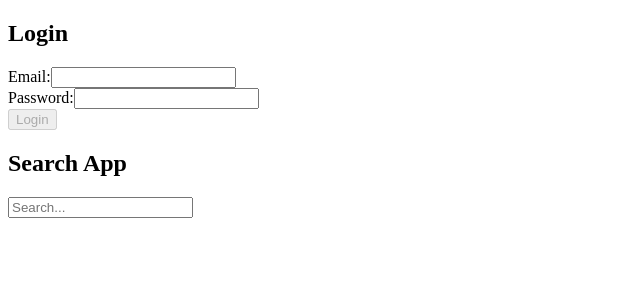
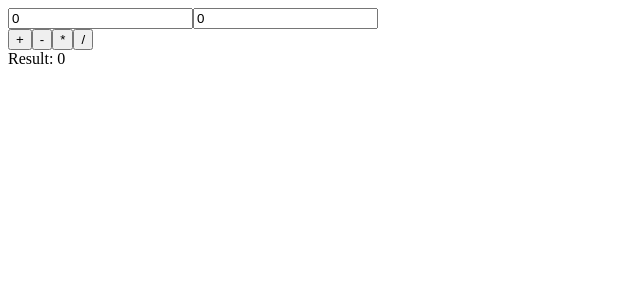
Before and after one commit to madhavi-anneboina/my-first-angularproject, an Angular app: page / in a window 1280 px wide. Shown: the top 300 px of the page, without its empty margins (0-640 px from the left). Built offline with nearby package versions, Linux system fonts and the light colour scheme.

Commit message:
added calculator app

```diff
--- a/src/app/app.component.html
+++ b/src/app/app.component.html
@@ -1,4 +1,5 @@
 <!-- <app-header></app-header>
 <app-todo></app-todo> -->
-<app-login></app-login>
-<app-search></app-search>
+<!-- <app-login></app-login>
+<app-search></app-search> -->
+<app-calculator></app-calculator>
--- a/src/app/app.module.ts
+++ b/src/app/app.module.ts
@@ -8,6 +8,7 @@ import { HeaderComponent } from './header/header.component';
 import { TodoComponent } from './todo/todo.component';
 import { LoginComponent } from './login/login.component';
 import { SearchComponent } from './search/search.component';
+import { CalculatorComponent } from './calculator/calculator.component';
 
 @NgModule({
   declarations: [
@@ -15,7 +16,8 @@ import { SearchComponent } from './search/search.component';
     HeaderComponent,
     TodoComponent,
     LoginComponent,
-    SearchComponent
+    SearchComponent,
+    CalculatorComponent
   ],
   imports: [
     BrowserModule,
--- /dev/null
+++ b/src/app/calculator/calculator.component.html
@@ -0,0 +1,13 @@
+<div class="calculator">
+    <input type="number" [(ngModel)]="num1" placeholder="Enter number 1">
+    <input type="number" [(ngModel)]="num2" placeholder="Enter number 2">
+    <div class="operations">
+      <button (click)="add()">+</button>
+      <button (click)="subtract()">-</button>
+      <button (click)="multiply()">*</button>
+      <button (click)="divide()">/</button>
+    </div>
+    <div class="result" *ngIf="result !== undefined">
+      Result: {{ result }}
+    </div>
+  </div>
--- /dev/null
+++ b/src/app/calculator/calculator.component.ts
@@ -0,0 +1,29 @@
+import { Component } from '@angular/core';
+
+@Component({
+  selector: 'app-calculator',
+  templateUrl: './calculator.component.html',
+  styleUrls: ['./calculator.component.css']
+})
+export class CalculatorComponent {
+  result: number= 0;
+  num1: number = 0;
+  num2: number= 0;
+
+  add() {
+    this.result = this.num1 + this.num2;
+  }
+
+  subtract() {
+    this.result = this.num1 - this.num2;
+  }
+
+  multiply() {
+    this.result = this.num1 * this.num2;
+  }
+
+  divide() {
+    this.result = this.num1 / this.num2;
+  }
+
+}
```
Also changed, not shown: src/app/calculator/calculator.component.css (added), 1 other file (tests, documents, lock files or other folders).
